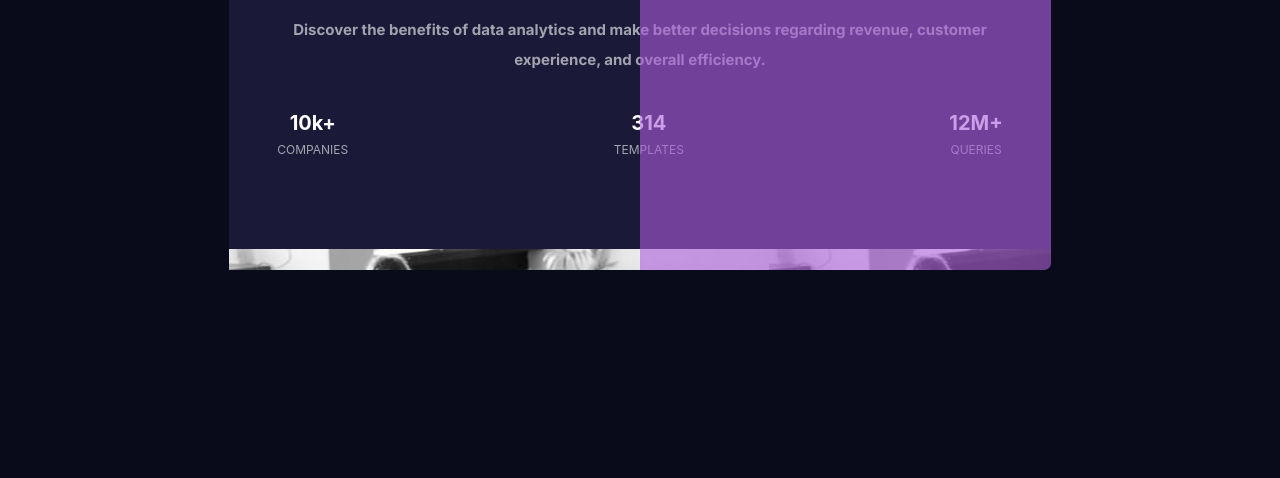
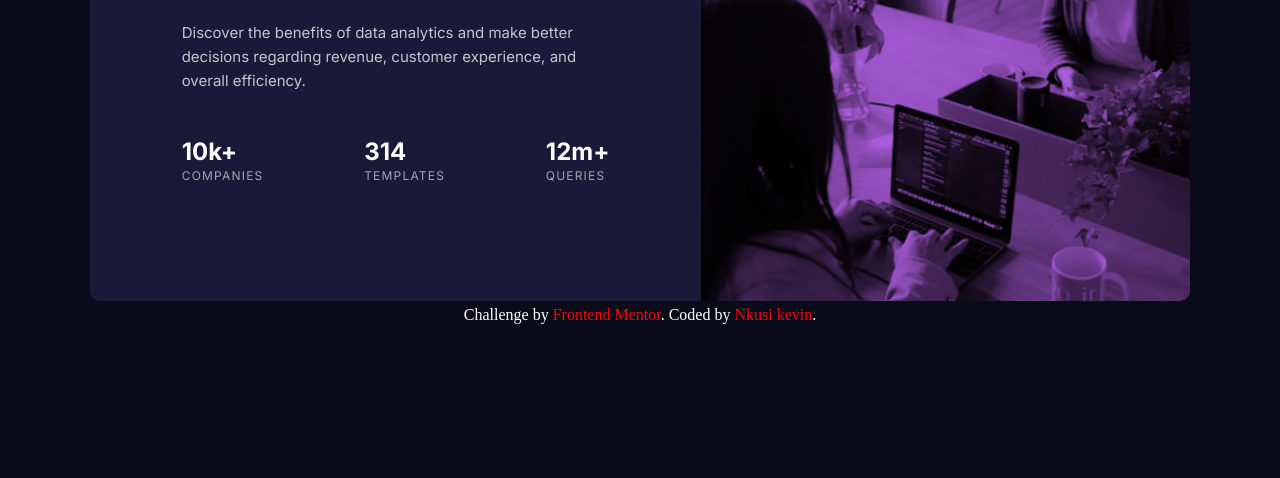
Before and after one commit to nkusikevin/challenge, a plain HTML site: page index.html in a window 1280 px wide. Shown: the part 338-816 px from the top of the page. Drawn offline with Linux system fonts and the light colour scheme; files that its build step writes are made by us from their sources.

Commit message:
final ship

```diff
--- a/index.html
+++ b/index.html
@@ -1,31 +1,50 @@
 <!DOCTYPE html>
 <html lang="en">
 <head>
-		<meta charset="UTF-8" />
-		<meta http-equiv="X-UA-Compatible" content="IE=edge" />
-		<meta name="viewport" content="width=device-width, initial-scale=1.0" />
-		<title>Challeng Solution</title>
-		<link rel="stylesheet" href="style.css" />
-        <link rel="preconnect" href="https://fonts.gstatic.com">
-<link href="https://fonts.googleapis.com/css2?family=Inter:wght@700&display=swap" rel="stylesheet">
-
+  <!-- Meta Tags -->
+  <meta charset="UTF-8">
+  <meta name="viewport" content="width=device-width, initial-scale=1.0">
+  <!-- Favicon -->
+  <link rel="icon" type="image/png" sizes="32x32" href="./images/favicon-32x32.png">
+  <!-- Title -->
+  <title>Frontend Mentor | Stats preview card component</title>
+  <!-- Link to CSS -->
+  <link rel="stylesheet" href="css/style.css">
 </head>
 <body>
-		<section>
-			<div class="card">
-                <div class="content">
-				 <h3>Get <span>insights</span> that help your business grow.</h3>
-				 <p class="desc">
-					Discover the benefits of data analytics and make better decisions
-					regarding revenue, customer experience, and overall efficiency.
-				 </p>
-				 <div class="value">
-					<p>10k+</br> <span>COMPANIES</span></p>
-					<p>314 </br> <span>TEMPLATES</span></p>
-					<p>12M+ </br> <span>QUERIES</span></p> </div>
+  <!-- Card -->
+  <main class="card">
+    <!-- Image Section -->
+    <section class="image"></section>
+    <!-- Content Section -->
+    <section class="content">
+      <h1>Get <span>insights</span> that help your business grow.</h1>
+      <p>Discover the benefits of data analytics and make better decisions regarding revenue, customer
+  experience, and overall efficiency.</p>
+    <!-- Status Section -->
+      <section class="status">
+        <div>
+          <span>10k+</span>
+          <br>
+          <small>companies</small>
         </div>
-			  <div class="image"></div>
+        <div>
+          <span>314</span>
+          <br>
+          <small>templates</small>
+        </div>
+        <div>
+          <span>12m+</span>
+          <br>
+          <small>queries</small>
         </div>
       </section>
+    </section>
+  </main>
+
+  <div class="attribution">
+    Challenge by <a href="https://www.frontendmentor.io?ref=challenge" target="_blank">Frontend Mentor</a>.
+    Coded by <a href="https://github.com/M-AminAlizadeh" target="_blank">Nkusi kevin</a>.
+  </div>
 </body>
 </html>
--- a/style.css
+++ b/style.css
@@ -1,124 +1,180 @@
-:root {
-	/* Neutral */
-	--White-color: hsl(0, 0%, 100%);
-	--Slightly-transparent-white-color: hsla(0, 0%, 100%, 0.75);
-	--Slightly-transparent-white: hsla(0, 0%, 100%, 0.6);
-
-	/* Primary */
-	--Very-dark-blue-main-background: hsl(233, 47%, 7%);
-	--Dark-desaturated-blue-card-background: hsl(244, 38%, 16%);
-	--Soft-violet-accent: hsl(277, 64%, 61%);
+@import url("https://fonts.googleapis.com/css2?family=Inter:wght@400;700&family=Lexend+Deca&display=swap");
+* {
+  margin: 0;
+  padding: 0;
+  box-sizing: border-box;
 }
 
-@font-face {
-	font-family: "Inter";
-	src: url("https://fonts.google.com/specimen/Inter");
-	font-weight: 700;
-	font-style: normal;
-}
-body {
-	background-color: var(--Very-dark-blue-main-background);
-	font-size: 15px;
+html body {
+  background-color: #090b1a;
+  width: 100%;
+  height: 100vh;
+  display: flex;
+  flex-direction: column;
+  justify-content: center;
+  align-items: center;
 }
 
-section {
+html body .card {
   display: flex;
   flex-direction: column;
-	align-items: center;
-	justify-content: center;
-	height: 100vh;
+  width: 80%;
+  height: 95vh;
+  border-radius: 5px;
 }
 
-.card {
-	position: relative;
-	display: grid;
-    grid-gap:0;
-	background-color: var(--Dark-desaturated-blue-card-background);
-	border-radius: 7px;
-	height: 25rem;
-	width: 65%;
-}
-.card .image {
-	background: url("./images/image-header-desktop.jpg");
-	border-top-right-radius: inherit;
-	border-bottom-right-radius: inherit;
+html body .card .image {
+  flex: 2;
+  width: 100%;
+  height: 30%;
+  background: url(../images/image-header-mobile.jpg), #aa5cdb;
+  background-repeat: no-repeat;
+  background-position: top;
+  background-size: cover;
+  border-radius: 10px 10px 0 0;
+  background-blend-mode: multiply;
 }
 
-.card .image::before {
-	content: "";
-	position: absolute;
-	background: var(--Soft-violet-accent);
-	opacity: 0.6;
-	top: 0;
-	right: 0;
-	height: 100%;
-	width: 50%;
-    border-top-right-radius: inherit;
-    border-bottom-right-radius: inherit;
+html body .card .content {
+  flex: 3;
+  width: 100%;
+  height: 70%;
+  display: flex;
+  flex-direction: column;
+  justify-content: space-around;
+  background: #1b1938;
+  color: white;
+  text-align: center;
+  border-radius: 0px 0px 10px 10px;
 }
 
-.card .content {
-	padding: 3rem;
-	text-align: center;
-    font-size: 15px;
-}
-.card .content h3 {
+html body .card .content h1 {
+  width: 80%;
+  margin: .1em auto;
   font-family: "Inter", sans-serif;
-	font-size: 30px;
-	color: var(--White-color);
-}
-.card .content h3 span {
-	color: var(--Soft-violet-accent);
-}
-.card .content .desc {
-	color: var(--Slightly-transparent-white);
-	padding: 1px;
-	font-family: "Inter", sans-serif;
-	font-weight: 400;
-	text-align: center;
-	line-height: 2;
+  font-size: 1.5em;
 }
 
-.card .content .value {
+html body .card .content h1 span {
+  color: #aa5cdb;
+}
+
+html body .card .content p {
+  width: 80%;
+  color: rgba(255, 255, 255, 0.75);
+  font-family: "Inter", sans-serif;
+  line-height: 1.5em;
+  font-size: 15px;
+  margin: .1em auto;
+}
+
+html body .card .content .status {
   display: flex;
+  flex-direction: column;
   justify-content: space-between;
-	color: var(--White-color);
+  margin: .3em auto;
+  width: 100%;
 }
-.card .content .value > p {
-	font-family: -apple-system, BlinkMacSystemFont, "Segoe UI", Roboto, Oxygen,
-		Ubuntu, Cantarell, "Open Sans", "Helvetica Neue", sans-serif;
+
+html body .card .content .status div {
+  margin-bottom: 20px;
+}
+
+html body .card .content .status div span {
+  font-size: 1.5em;
+  font-family: "Inter", sans-serif;
   font-weight: 700;
-    font-size: 20px;
 }
-.card .content .value span {
-	color: var(--Slightly-transparent-white);
-    font-weight: 400 !important;
+
+html body .card .content .status div small {
+  color: rgba(255, 255, 255, 0.6);
+  font-family: "Inter", sans-serif;
+  text-transform: uppercase;
+  letter-spacing: .1em;
   font-size: 12px;
 }
 
-/*
-@media screen and  (min-width:375px){
-    .card{
-         grid-template-rows: 1fr 1fr;
-    }
-    .card div:nth-of-type(1){
-        order: 2;
-    }
-    .card div:nth-of-type(2){
-        order: 1;
+html body .attribution {
+  width: 80%;
+  margin-top: 5px;
+  color: white;
+  text-align: center;
 }
 
-.card{
-    height: 37rem;
-    width: 93%;
+html body .attribution a {
+  text-decoration: none;
+  color: red;
+  transition: .3s linear;
 }
-.card .content .value{
-    display: flex;
-    flex-direction: column;
+
+html body .attribution a:hover {
+  padding-bottom: 5px;
+  border-bottom: 1px dotted white;
 }
-} */
-@media screen and (min-width:1440px){
-    .card{
-        grid-template-columns: 1fr 1fr;
+
+@media (min-width: 601px) and (max-width: 900px) {
+  html body .card {
+    flex-direction: row;
+    max-width: 1100px;
+    max-height: 500px;
+  }
+  html body .card .image {
+    flex: 3;
+    order: 2;
+    width: 50%;
+    height: 100%;
+    background-position: right;
+    border-radius: 0px 10px 10px 0px;
+  }
+  html body .card .content {
+    order: 1;
+    width: 50%;
+    height: 100%;
+    border-radius: 10px 0px 0px 10px;
+    justify-content: space-between;
+  }
+  html body .card .content h1 {
+    font-size: 1.5em;
+    margin-top: 2em;
   }
 }
+
+@media (min-width: 901px) {
+  html body .card {
+    width: 90%;
+    flex-direction: row;
+    align-items: center;
+    height: 75%;
+    max-width: 1100px;
+    max-height: 500px;
+  }
+  html body .card .image {
+    height: 100%;
+    width: 45%;
+    order: 2;
+    border-radius: 0 10px 10px 0;
+  }
+  html body .card .content {
+    flex: 2.5;
+    border-radius: 10px 0 0 10px;
+    height: 100%;
+    width: 55%;
+    order: 1;
+    justify-content: center;
+    align-items: center;
+    text-align: left;
+  }
+  html body .card .content h1 {
+    font-size: 2.1em;
+    width: 70%;
+  }
+  html body .card .content p {
+    width: 70%;
+    margin: 40px auto;
+    line-height: 1.6em;
+  }
+  html body .card .content .status {
+    flex-direction: row;
+    width: 70%;
+  }
+}
```
Lines whose indentation alone changed are shown as unchanged.
